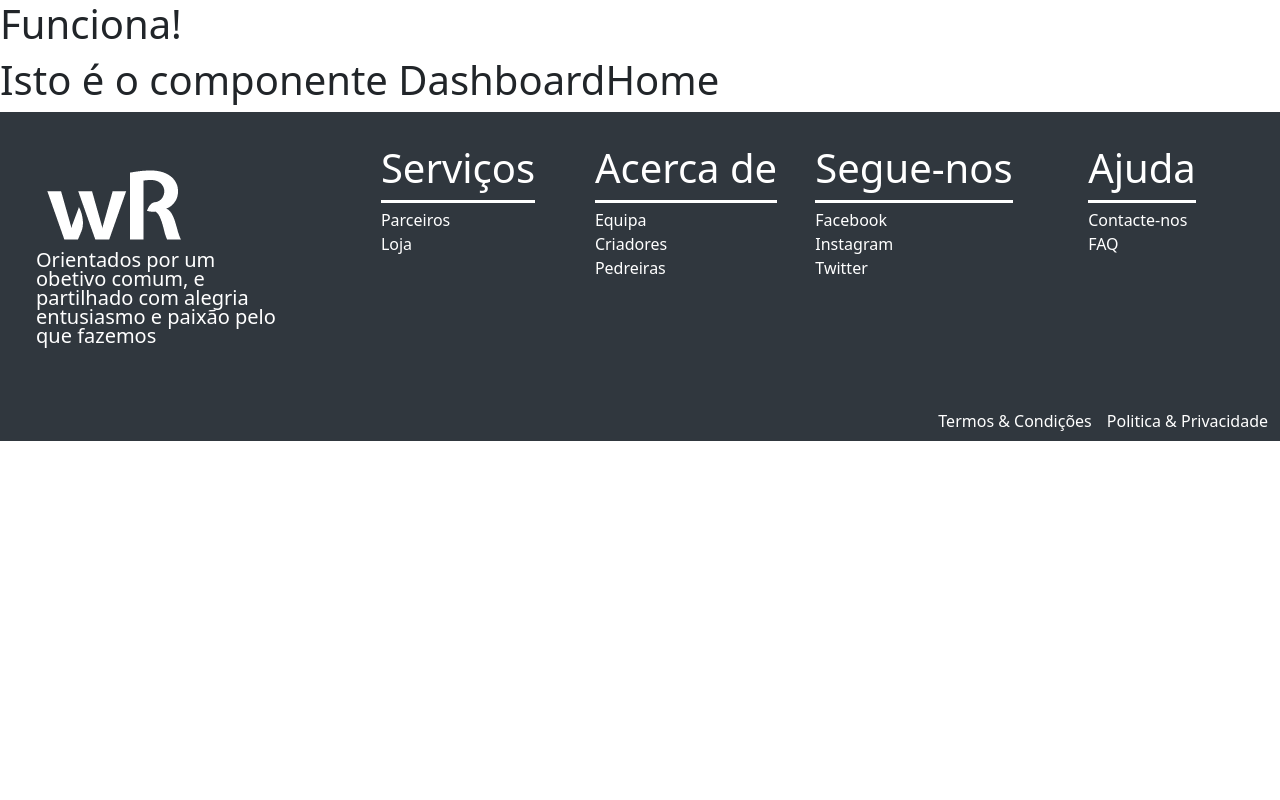
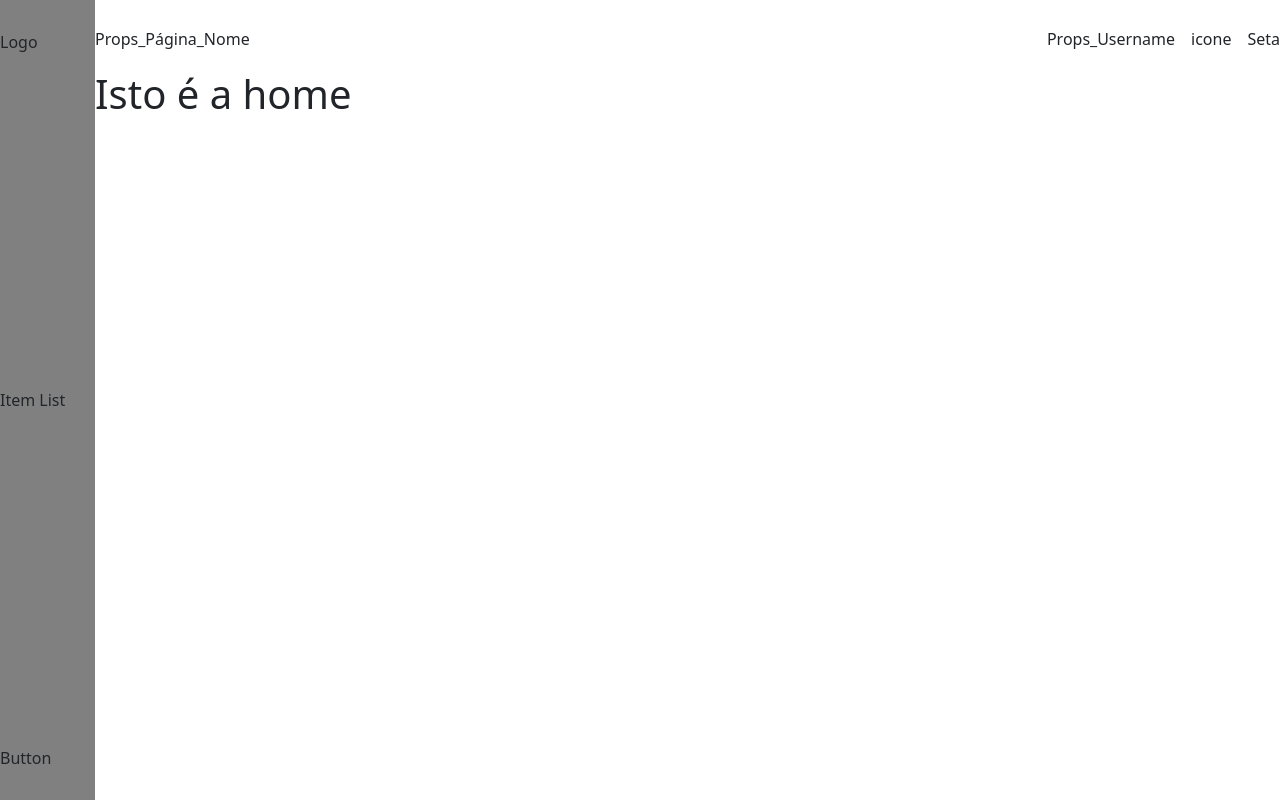
Before and after one commit to UPSxACE/quarrymanager-reactfrontend, a React (Create React App) app: page /dashboard/home in a window 1280 px wide. Built offline with nearby package versions, Linux system fonts and the light colour scheme.

Commit message:
inicio do desenvolvimento do layout do dashboard(sidebar e header)

```diff
--- a/src/App.js
+++ b/src/App.js
@@ -39,6 +39,7 @@ function Website() {
     <div className="Website">
       <NavbarComponent isGuest={true} />
       <Outlet />
+      <Footer />
     </div>
   );
 }
@@ -46,7 +47,6 @@ function Website() {
 function Dashboard() {
   return (
     <div className="Dashboard">
-      <h1>Funciona!</h1>
       <Outlet />
     </div>
   );
@@ -78,7 +78,6 @@ function App(props) {
           <Route path="home" element={<DashboardHome />} />
         </Route>
       </Routes>
-      <Footer />
     </div>
   );
 }
--- a/src/dashboard/components/layout.js
+++ b/src/dashboard/components/layout.js
@@ -0,0 +1,59 @@
+import React, { useState } from "react";
+import {} from "react-bootstrap";
+import styled from "styled-components";
+export { DashboardLayout };
+
+function DashboardLayout(props) {
+  return (
+    <div className="DashboardLayout d-flex">
+      <aside>
+        <SideNavBar className="d-flex flex-column">
+          <DashboardLogo>Logo</DashboardLogo>
+          <NavigationItems className="d-flex flex-grow-1 flex-column justify-content-center">
+            Item List
+          </NavigationItems>
+          <ThemeColorButton>Button</ThemeColorButton>
+        </SideNavBar>
+      </aside>
+      <ContentDiv>
+        <PageHeader className="d-flex w-100">
+          <h6>Props_Página_Nome</h6>
+          <div className="userMenu d-flex ms-auto">
+            <h6 className="ps-3">Props_Username</h6>
+            <h6 className="ps-3">icone</h6>
+            <h6 className="ps-3">Seta</h6>
+          </div>
+        </PageHeader>
+        <div className="page-content">{props.children}</div>
+      </ContentDiv>
+    </div>
+  );
+}
+
+const SideNavBar = styled.nav`
+  height: 100vh;
+  width: 95px;
+  background-color: grey;
+`;
+
+const DashboardLogo = styled.div`
+  padding-top: 30px;
+  height: calc(40px + 30px);
+`;
+
+const ThemeColorButton = styled.div`
+  padding-bottom: 30px;
+`;
+
+const NavigationItems = styled.ul`
+  padding: 0;
+`;
+
+const PageHeader = styled.div`
+  padding-top: 30px;
+  height: calc(40px + 30px);
+`;
+
+const ContentDiv = styled.div`
+  width: calc(100% - 95px);
+`;
--- a/src/dashboard/pages/home/home.js
+++ b/src/dashboard/pages/home/home.js
@@ -1,12 +1,14 @@
 import React, { useState } from "react";
 import {} from "react-bootstrap";
 import styled from "styled-components";
+import { DashboardLayout } from "../../components/layout";
+
 export { DashboardHome };
 
 function DashboardHome() {
   return (
-    <div>
-      <h1>Isto é o componente DashboardHome</h1>
-    </div>
+    <DashboardLayout>
+      <h1>Isto é a home</h1>
+    </DashboardLayout>
   );
 }
```
